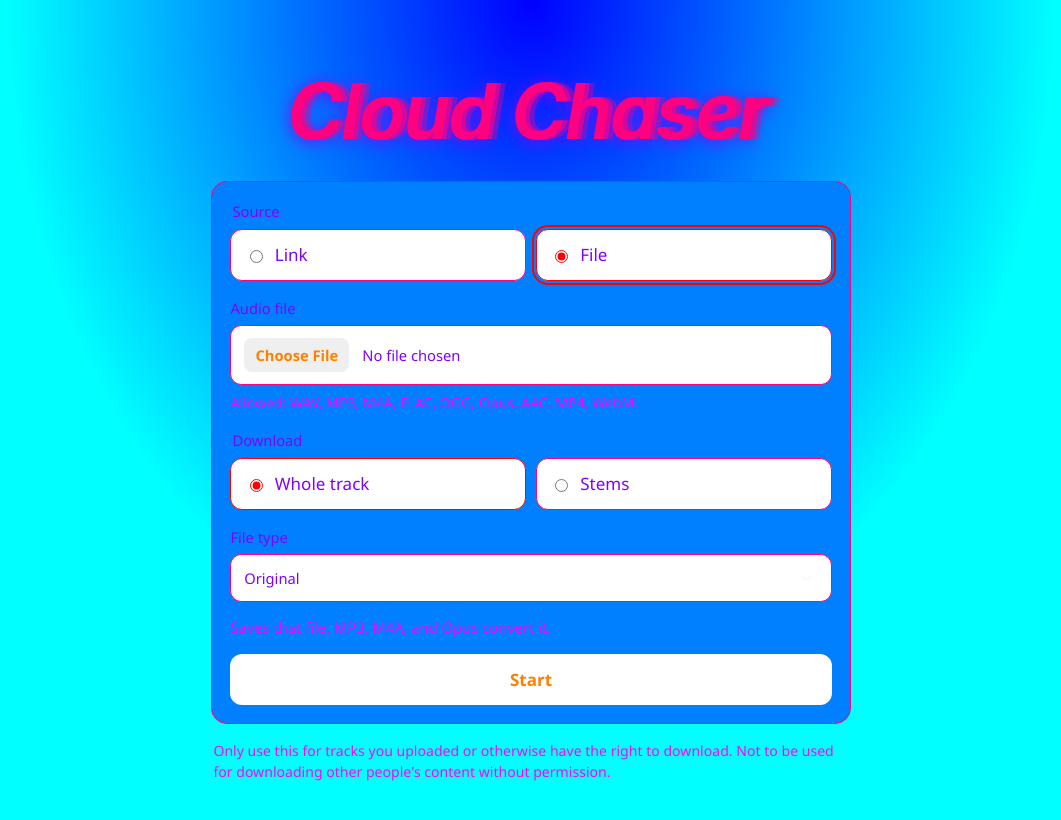
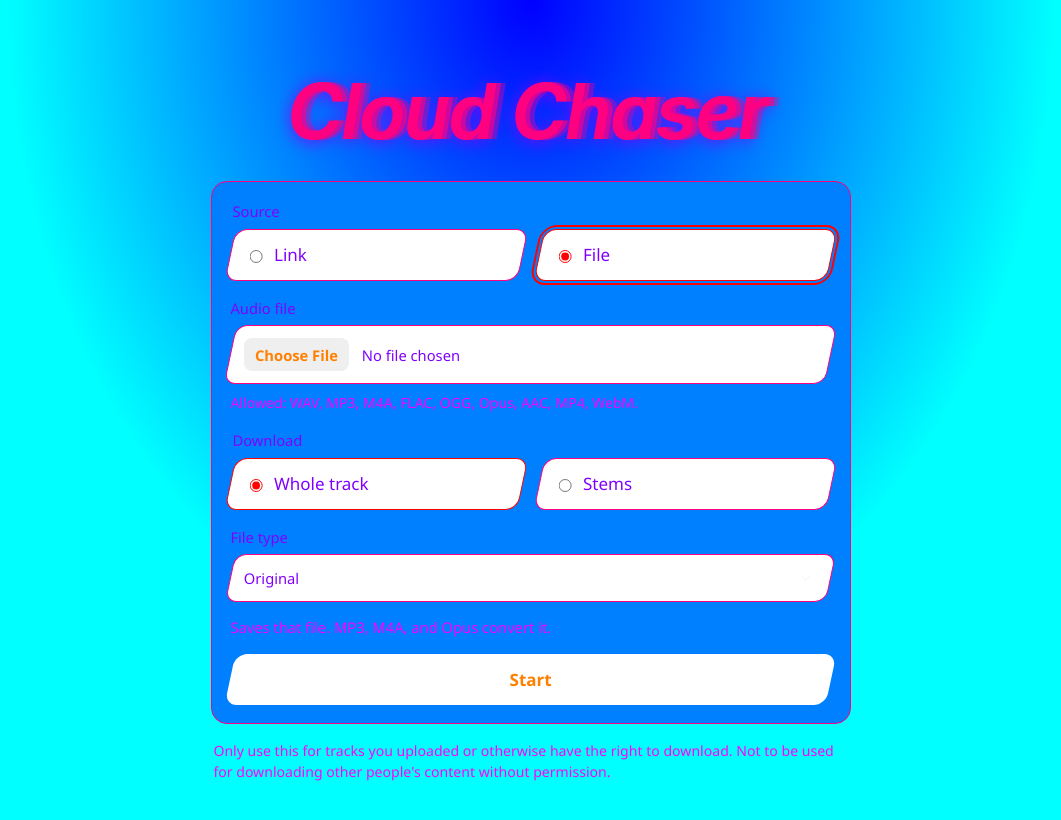
Before and after one commit to dwwr/cloud-chaser, a Next.js app in the folder frontend/: page / in a window 1280 px wide. Both pictures are taken after a click on the label "File". Shown: the top 820 px of the page, without its empty margins (109-1170 px from the left). Built offline with nearby package versions, Linux system fonts and the light colour scheme.

Commit message:
trapezoidal form fields

```diff
--- a/frontend/app/page.tsx
+++ b/frontend/app/page.tsx
@@ -20,6 +20,7 @@ export default function Page() {
         </fieldset>
         <label className="field" id="link-source">
           <span>Track link</span>
+          <span className="control">
             <input
               id="url"
               name="url"
@@ -29,16 +30,19 @@ export default function Page() {
               autoComplete="off"
               spellCheck={false}
             />
+          </span>
         </label>
         <div id="file-source" hidden>
           <label className="field">
             <span>Audio file</span>
+            <span className="control">
               <input
                 id="file"
                 name="file"
                 type="file"
                 accept=".wav,.mp3,.m4a,.flac,.ogg,.opus,.aac,.mp4,.webm"
               />
+            </span>
           </label>
           <p id="file-types" className="types"></p>
           <p id="file-error" className="file-error" hidden></p>
@@ -59,12 +63,14 @@ export default function Page() {
         <div id="stems" hidden>
           <label className="field">
             <span>Preset</span>
+            <span className="control">
               <select id="preset" name="preset" defaultValue="instrumental">
                 <option value="instrumental">Instrumental</option>
                 <option value="vocals">Vocals</option>
                 <option value="all">All stems</option>
                 <option value="custom">Custom</option>
               </select>
+            </span>
           </label>
           <fieldset>
             <legend>Stems</legend>
@@ -77,12 +83,16 @@ export default function Page() {
         </div>
         <label className="field format">
           <span>File type</span>
+          <span className="control">
             <select id="format" name="format"></select>
+          </span>
         </label>
         <p id="hint">Saves the audio file for that track.</p>
+        <span className="control">
           <button type="submit" id="submit">
             Start
           </button>
+        </span>
       </form>
       <p className="rights">
         Only use this for tracks you uploaded or otherwise have the right to
--- a/frontend/public/style.css
+++ b/frontend/public/style.css
@@ -9,6 +9,8 @@
   --accent-ink: #ff8000;
   --danger: #00ff00;
   --ok: #00ff80;
+  --field-slant: -12deg;
+  --field-upright: 12deg;
 }
 
 * {
@@ -84,16 +86,23 @@ form,
   font-size: 0.92rem;
 }
 
+.control {
+  display: block;
+  border: 1px solid var(--line);
+  border-radius: 0.7rem;
+  background-color: white;
+}
+
 input[type="url"],
 input[type="file"],
 select {
   width: 100%;
   padding: 0.75rem 0.8rem;
-  border: 1px solid var(--line);
-  border-radius: 0.7rem;
+  border: 0;
+  border-radius: 0;
   color: var(--ink);
   font: inherit;
-  background-color: white;
+  background-color: transparent;
 }
 
 select {
@@ -164,7 +173,23 @@ legend {
 .modes {
   display: grid;
   grid-template-columns: 1fr 1fr;
-  gap: 0.6rem;
+  gap: 0.95rem;
+}
+
+.mode,
+.stem,
+.check,
+.control {
+  transform: skewX(var(--field-slant));
+}
+
+.mode > *,
+.stem > *,
+.check > *,
+.control > input,
+.control > select,
+.control > button {
+  transform: skewX(var(--field-upright));
 }
 
 .mode {
@@ -193,13 +218,18 @@ legend {
   font-size: 0.92rem;
 }
 
+.control:has(> button) {
+  margin-top: 1rem;
+  border: 0;
+  border-radius: 0.75rem;
+}
+
 button {
   width: 100%;
-  margin-top: 1rem;
   padding: 0.8rem 1rem;
   border: 0;
-  border-radius: 0.75rem;
-  background-color: white;
+  border-radius: 0;
+  background-color: transparent;
   color: var(--accent-ink);
   font: inherit;
   font-weight: 650;
@@ -208,15 +238,23 @@ button {
 
 button:disabled {
   cursor: wait;
+}
+
+.control:has(button:disabled) {
+  cursor: wait;
   opacity: 0.65;
 }
 
-button:focus-visible,
-input:focus-visible,
-select:focus-visible,
-.mode:focus-within {
+.mode:focus-within,
+.stem:focus-within,
+.check:focus-within,
+.control:focus-within {
   outline: 2px solid var(--accent);
   outline-offset: 2px;
+}
+
+.control :focus-visible {
+  outline: none;
 }
 
 .rights {
@@ -279,7 +317,7 @@ select:focus-visible,
 .stem-list {
   display: grid;
   grid-template-columns: 1fr 1fr;
-  gap: 0.45rem;
+  gap: 0.7rem 0.85rem;
 }
 
 .stem,
```
Lines whose indentation alone changed are shown as unchanged.
